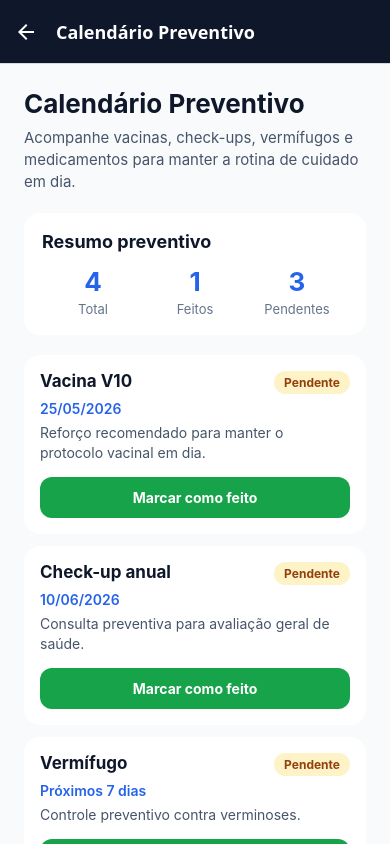
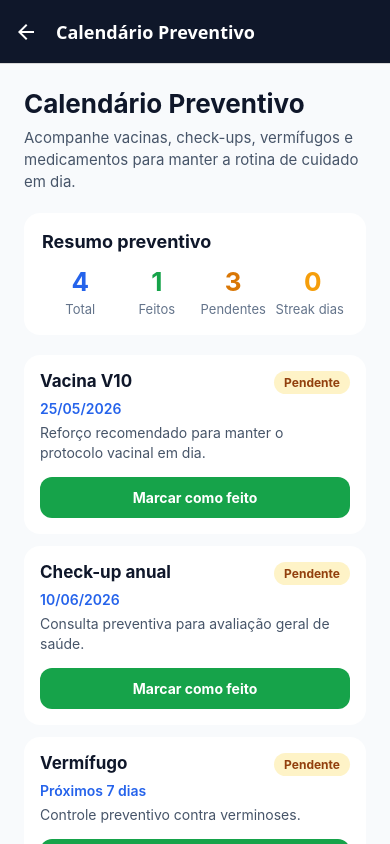
Before and after one commit to PetCare-HUB/Mobile, a React Native app: screen /Preventive in a window 390 px wide. Built offline with nearby package versions, Linux system fonts and the light colour scheme.

Commit message:
feat: implement screens for pet profile, feeder status, and health monitoring with local storage persistence

```diff
--- a/src/screens/PetProfileScreen.tsx
+++ b/src/screens/PetProfileScreen.tsx
@@ -11,11 +11,8 @@ import {
   View,
 } from 'react-native';
 
-import {
-  getPetProfile,
-  removePetProfile,
-  savePetProfile,
-} from '../storage/petStorage';
+import { getPetProfile, removePetProfile, savePetProfile } from '../storage/petStorage';
+import { getPreferences, savePreferences } from '../storage/preferencesStorage';
 
 export function PetProfileScreen() {
   const [nome, setNome] = useState('');
@@ -25,10 +22,14 @@ export function PetProfileScreen() {
   const [peso, setPeso] = useState('');
   const [clinica, setClinica] = useState('');
   const [perfilCarregado, setPerfilCarregado] = useState(false);
+  const [notifAlertas, setNotifAlertas] = useState(true);
+  const [notifPreventivo, setNotifPreventivo] = useState(true);
+  const [notifRacao, setNotifRacao] = useState(true);
 
   useEffect(() => {
     async function carregarPerfilSalvo() {
       const perfilSalvo = await getPetProfile();
+      const prefs = await getPreferences();
 
       if (perfilSalvo) {
         setNome(perfilSalvo.nome);
@@ -39,9 +40,14 @@ export function PetProfileScreen() {
         setClinica(perfilSalvo.clinica);
       }
 
+      if (prefs) {
+        setNotifAlertas(prefs.notifAlertas);
+        setNotifPreventivo(prefs.notifPreventivo);
+        setNotifRacao(prefs.notifRacao);
+      }
+
       setPerfilCarregado(true);
     }
-
     carregarPerfilSalvo();
   }, []);
 
@@ -50,18 +56,9 @@ export function PetProfileScreen() {
       Alert.alert('Atenção', 'Preencha todos os campos antes de salvar.');
       return;
     }
-
-    const perfil = {
-      nome,
-      especie,
-      raca,
-      idade,
-      peso,
-      clinica,
-    };
-
     try {
-      await savePetProfile(perfil);
+      await savePetProfile({ nome, especie, raca, idade, peso, clinica });
+      await savePreferences({ notifAlertas, notifPreventivo, notifRacao });
       Alert.alert('Sucesso', 'Perfil do pet salvo no dispositivo.');
     } catch {
       Alert.alert('Erro', 'Não foi possível salvar o perfil do pet.');
@@ -75,7 +72,6 @@ export function PetProfileScreen() {
     setIdade('');
     setPeso('');
     setClinica('');
-
     try {
       await removePetProfile();
       Alert.alert('Perfil removido', 'Os dados salvos foram apagados.');
@@ -103,7 +99,6 @@ export function PetProfileScreen() {
         keyboardShouldPersistTaps="handled"
       >
         <Text style={styles.title}>Perfil do Pet</Text>
-
         <Text style={styles.subtitle}>
           Cadastre os dados principais do pet. Essas informações serão salvas
           localmente com AsyncStorage.
@@ -111,54 +106,22 @@ export function PetProfileScreen() {
 
         <View style={styles.form}>
           <Text style={styles.label}>Nome do pet</Text>
-          <TextInput
-            style={styles.input}
-            placeholder="Ex: Rex"
-            value={nome}
-            onChangeText={setNome}
-          />
+          <TextInput style={styles.input} placeholder="Ex: Rex" value={nome} onChangeText={setNome} />
 
           <Text style={styles.label}>Espécie</Text>
-          <TextInput
-            style={styles.input}
-            placeholder="Ex: Cachorro"
-            value={especie}
-            onChangeText={setEspecie}
-          />
+          <TextInput style={styles.input} placeholder="Ex: Cachorro" value={especie} onChangeText={setEspecie} />
 
           <Text style={styles.label}>Raça</Text>
-          <TextInput
-            style={styles.input}
-            placeholder="Ex: Golden Retriever"
-            value={raca}
-            onChangeText={setRaca}
-          />
+          <TextInput style={styles.input} placeholder="Ex: Golden Retriever" value={raca} onChangeText={setRaca} />
 
           <Text style={styles.label}>Idade</Text>
-          <TextInput
-            style={styles.input}
-            placeholder="Ex: 4"
-            value={idade}
-            onChangeText={setIdade}
-            keyboardType="numeric"
-          />
+          <TextInput style={styles.input} placeholder="Ex: 4" value={idade} onChangeText={setIdade} keyboardType="numeric" />
 
           <Text style={styles.label}>Peso em kg</Text>
-          <TextInput
-            style={styles.input}
-            placeholder="Ex: 28.5"
-            value={peso}
-            onChangeText={setPeso}
-            keyboardType="decimal-pad"
-          />
+          <TextInput style={styles.input} placeholder="Ex: 28.5" value={peso} onChangeText={setPeso} keyboardType="decimal-pad" />
 
           <Text style={styles.label}>Clínica vinculada</Text>
-          <TextInput
-            style={styles.input}
-            placeholder="Ex: Clínica Clyvo Vet"
-            value={clinica}
-            onChangeText={setClinica}
-          />
+          <TextInput style={styles.input} placeholder="Ex: Clínica Clyvo Vet" value={clinica} onChangeText={setClinica} />
 
           <TouchableOpacity style={styles.button} onPress={salvarPerfil}>
             <Text style={styles.buttonText}>Salvar perfil</Text>
@@ -171,39 +134,36 @@ export function PetProfileScreen() {
 
         <View style={styles.previewCard}>
           <Text style={styles.previewTitle}>Prévia em tempo real</Text>
+          <Text style={styles.previewText}>Nome: <Text style={styles.previewStrong}>{nome || 'Não informado'}</Text></Text>
+          <Text style={styles.previewText}>Espécie: <Text style={styles.previewStrong}>{especie || 'Não informada'}</Text></Text>
+          <Text style={styles.previewText}>Raça: <Text style={styles.previewStrong}>{raca || 'Não informada'}</Text></Text>
+          <Text style={styles.previewText}>Idade: <Text style={styles.previewStrong}>{idade || 'Não informada'}</Text></Text>
+          <Text style={styles.previewText}>Peso: <Text style={styles.previewStrong}>{peso || 'Não informado'}</Text></Text>
+          <Text style={styles.previewText}>Clínica: <Text style={styles.previewStrong}>{clinica || 'Não informada'}</Text></Text>
+        </View>
 
-          <Text style={styles.previewText}>
-            Nome: <Text style={styles.previewStrong}>{nome || 'Não informado'}</Text>
-          </Text>
+        <View style={styles.prefsCard}>
+          <Text style={styles.prefsTitle}>Preferências de notificação</Text>
+          <Text style={styles.prefsSubtitle}>Salvo localmente no AsyncStorage</Text>
 
-          <Text style={styles.previewText}>
-            Espécie:{' '}
-            <Text style={styles.previewStrong}>{especie || 'Não informada'}</Text>
-          </Text>
-
-          <Text style={styles.previewText}>
-            Raça: <Text style={styles.previewStrong}>{raca || 'Não informada'}</Text>
-          </Text>
-
-          <Text style={styles.previewText}>
-            Idade: <Text style={styles.previewStrong}>{idade || 'Não informada'}</Text>
-          </Text>
-
-          <Text style={styles.previewText}>
-            Peso: <Text style={styles.previewStrong}>{peso || 'Não informado'}</Text>
-          </Text>
-
-          <Text style={styles.previewText}>
-            Clínica:{' '}
-            <Text style={styles.previewStrong}>{clinica || 'Não informada'}</Text>
-          </Text>
+          {[
+            { label: 'Alertas de saúde', value: notifAlertas, toggle: () => setNotifAlertas((v) => !v) },
+            { label: 'Lembretes preventivos', value: notifPreventivo, toggle: () => setNotifPreventivo((v) => !v) },
+            { label: 'Alerta de ração baixa', value: notifRacao, toggle: () => setNotifRacao((v) => !v) },
+          ].map(({ label, value, toggle }) => (
+            <View key={label} style={styles.prefRow}>
+              <Text style={styles.prefLabel}>{label}</Text>
+              <TouchableOpacity onPress={toggle} style={[styles.toggle, value && styles.toggleActive]} activeOpacity={0.8}>
+                <View style={[styles.toggleThumb, value && styles.toggleThumbActive]} />
+              </TouchableOpacity>
+            </View>
+          ))}
         </View>
 
         <View style={styles.infoCard}>
           <Text style={styles.infoTitle}>Requisito atendido</Text>
           <Text style={styles.infoText}>
-            Os dados digitados são salvos localmente e carregados novamente ao
-            abrir o aplicativo.
+            Os dados digitados são salvos localmente e carregados novamente ao abrir o aplicativo.
           </Text>
         </View>
       </ScrollView>
@@ -212,120 +172,34 @@ export function PetProfileScreen() {
 }
 
 const styles = StyleSheet.create({
-  keyboardContainer: {
-    flex: 1,
-    backgroundColor: '#F8FAFC',
-  },
-  container: {
-    flex: 1,
-  },
-  content: {
-    padding: 24,
-    paddingBottom: 40,
-  },
-  loadingContainer: {
-    flex: 1,
-    backgroundColor: '#F8FAFC',
-    alignItems: 'center',
-    justifyContent: 'center',
-  },
-  loadingText: {
-    fontSize: 16,
-    color: '#475569',
-  },
-  title: {
-    fontSize: 26,
-    fontWeight: 'bold',
-    color: '#0F172A',
-    marginBottom: 8,
-  },
-  subtitle: {
-    fontSize: 15,
-    color: '#475569',
-    lineHeight: 22,
-    marginBottom: 24,
-  },
-  form: {
-    backgroundColor: '#FFFFFF',
-    padding: 18,
-    borderRadius: 16,
-    marginBottom: 20,
-  },
-  label: {
-    fontSize: 14,
-    fontWeight: '600',
-    color: '#334155',
-    marginBottom: 6,
-  },
-  input: {
-    borderWidth: 1,
-    borderColor: '#CBD5E1',
-    borderRadius: 12,
-    padding: 14,
-    fontSize: 16,
-    color: '#0F172A',
-    marginBottom: 14,
-    backgroundColor: '#FFFFFF',
-  },
-  button: {
-    backgroundColor: '#2563EB',
-    padding: 16,
-    borderRadius: 12,
-    marginTop: 6,
-  },
-  buttonText: {
-    color: '#FFFFFF',
-    fontWeight: 'bold',
-    textAlign: 'center',
-    fontSize: 16,
-  },
-  clearButton: {
-    borderWidth: 1,
-    borderColor: '#EF4444',
-    padding: 16,
-    borderRadius: 12,
-    marginTop: 12,
-  },
-  clearButtonText: {
-    color: '#EF4444',
-    fontWeight: 'bold',
-    textAlign: 'center',
-    fontSize: 16,
-  },
-  previewCard: {
-    backgroundColor: '#E0F2FE',
-    padding: 18,
-    borderRadius: 16,
-    marginBottom: 16,
-  },
-  previewTitle: {
-    fontSize: 18,
-    fontWeight: 'bold',
-    color: '#075985',
-    marginBottom: 12,
-  },
-  previewText: {
-    fontSize: 15,
-    color: '#0F172A',
-    marginBottom: 6,
-  },
-  previewStrong: {
-    fontWeight: 'bold',
-  },
-  infoCard: {
-    backgroundColor: '#DCFCE7',
-    padding: 18,
-    borderRadius: 16,
-  },
-  infoTitle: {
-    fontSize: 16,
-    fontWeight: 'bold',
-    color: '#166534',
-    marginBottom: 6,
-  },
-  infoText: {
-    fontSize: 14,
-    color: '#166534',
-    lineHeight: 20,
-  },
+  keyboardContainer: { flex: 1, backgroundColor: '#F8FAFC' },
+  container: { flex: 1 },
+  content: { padding: 24, paddingBottom: 40 },
+  loadingContainer: { flex: 1, backgroundColor: '#F8FAFC', alignItems: 'center', justifyContent: 'center' },
+  loadingText: { fontSize: 16, color: '#475569' },
+  title: { fontSize: 26, fontWeight: 'bold', color: '#0F172A', marginBottom: 8 },
+  subtitle: { fontSize: 15, color: '#475569', lineHeight: 22, marginBottom: 24 },
+  form: { backgroundColor: '#FFFFFF', padding: 18, borderRadius: 16, marginBottom: 20 },
+  label: { fontSize: 14, fontWeight: '600', color: '#334155', marginBottom: 6 },
+  input: { borderWidth: 1, borderColor: '#CBD5E1', borderRadius: 12, padding: 14, fontSize: 16, color: '#0F172A', marginBottom: 14, backgroundColor: '#FFFFFF' },
+  button: { backgroundColor: '#2563EB', padding: 16, borderRadius: 12, marginTop: 6 },
+  buttonText: { color: '#FFFFFF', fontWeight: 'bold', textAlign: 'center', fontSize: 16 },
+  clearButton: { borderWidth: 1, borderColor: '#EF4444', padding: 16, borderRadius: 12, marginTop: 12 },
+  clearButtonText: { color: '#EF4444', fontWeight: 'bold', textAlign: 'center', fontSize: 16 },
+  previewCard: { backgroundColor: '#E0F2FE', padding: 18, borderRadius: 16, marginBottom: 16 },
+  previewTitle: { fontSize: 18, fontWeight: 'bold', color: '#075985', marginBottom: 12 },
+  previewText: { fontSize: 15, color: '#0F172A', marginBottom: 6 },
+  previewStrong: { fontWeight: 'bold' },
+  prefsCard: { backgroundColor: '#FFFFFF', padding: 18, borderRadius: 16, marginBottom: 16 },
+  prefsTitle: { fontSize: 17, fontWeight: 'bold', color: '#0F172A', marginBottom: 4 },
+  prefsSubtitle: { fontSize: 12, color: '#64748B', marginBottom: 16 },
+  prefRow: { flexDirection: 'row', alignItems: 'center', justifyContent: 'space-between', marginBottom: 16 },
+  prefLabel: { fontSize: 15, color: '#334155', flex: 1 },
+  toggle: { width: 44, height: 24, borderRadius: 12, backgroundColor: '#CBD5E1', padding: 2, justifyContent: 'center' },
+  toggleActive: { backgroundColor: '#2563EB' },
+  toggleThumb: { width: 20, height: 20, borderRadius: 10, backgroundColor: '#FFFFFF', alignSelf: 'flex-start' },
+  toggleThumbActive: { alignSelf: 'flex-end' },
+  infoCard: { backgroundColor: '#DCFCE7', padding: 18, borderRadius: 16 },
+  infoTitle: { fontSize: 16, fontWeight: 'bold', color: '#166534', marginBottom: 6 },
+  infoText: { fontSize: 14, color: '#166534', lineHeight: 20 },
 });
--- a/src/screens/PreventiveScreen.tsx
+++ b/src/screens/PreventiveScreen.tsx
@@ -1,33 +1,23 @@
 import { useEffect, useState } from 'react';
-import {
-  Alert,
-  ScrollView,
-  StyleSheet,
-  Text,
-  TouchableOpacity,
-  View,
-} from 'react-native';
+import { Alert, ScrollView, StyleSheet, Text, TouchableOpacity, View } from 'react-native';
 
 import { PreventiveItem } from '../components/PreventiveItem';
-import {
-  getPreventiveItems,
-  resetPreventiveItems,
-  savePreventiveItems,
-} from '../storage/preventiveStorage';
+import { getPreventiveItems, resetPreventiveItems, savePreventiveItems, getStreak } from '../storage/preventiveStorage';
 import type { PreventiveItemType } from '../types/pet';
 
 export function PreventiveScreen() {
   const [items, setItems] = useState<PreventiveItemType[]>([]);
   const [loading, setLoading] = useState(true);
+  const [streak, setStreak] = useState(0);
 
   useEffect(() => {
     async function carregarItens() {
       const itensSalvos = await getPreventiveItems();
-
+      const streakAtual = await getStreak();
       setItems(itensSalvos);
+      setStreak(streakAtual);
       setLoading(false);
     }
-
     carregarItens();
   }, []);
 
@@ -39,21 +29,18 @@ export function PreventiveScreen() {
     const updatedItems = items.map((item) =>
       item.id === id ? { ...item, done: !item.done } : item
     );
-
     setItems(updatedItems);
     await savePreventiveItems(updatedItems);
+    setStreak(await getStreak());
   }
 
   async function resetarCalendario() {
     await resetPreventiveItems();
-
     const itensPadrao = await getPreventiveItems();
+    const streakAtual = await getStreak();
     setItems(itensPadrao);
-
-    Alert.alert(
-      'Calendário resetado',
-      'Os itens preventivos voltaram ao estado inicial.'
-    );
+    setStreak(streakAtual);
+    Alert.alert('Calendário resetado', 'Os itens preventivos voltaram ao estado inicial.');
   }
 
   if (loading) {
@@ -67,7 +54,6 @@ export function PreventiveScreen() {
   return (
     <ScrollView style={styles.container} contentContainerStyle={styles.content}>
       <Text style={styles.title}>Calendário Preventivo</Text>
-
       <Text style={styles.subtitle}>
         Acompanhe vacinas, check-ups, vermífugos e medicamentos para manter a
         rotina de cuidado em dia.
@@ -75,21 +61,22 @@ export function PreventiveScreen() {
 
       <View style={styles.summaryCard}>
         <Text style={styles.summaryTitle}>Resumo preventivo</Text>
-
         <View style={styles.summaryRow}>
           <View style={styles.summaryItem}>
             <Text style={styles.summaryNumber}>{totalItems}</Text>
             <Text style={styles.summaryLabel}>Total</Text>
           </View>
-
           <View style={styles.summaryItem}>
-            <Text style={styles.summaryNumber}>{completedItems}</Text>
+            <Text style={[styles.summaryNumber, { color: '#16A34A' }]}>{completedItems}</Text>
             <Text style={styles.summaryLabel}>Feitos</Text>
           </View>
-
           <View style={styles.summaryItem}>
-            <Text style={styles.summaryNumber}>{pendingItems}</Text>
+            <Text style={[styles.summaryNumber, { color: '#D97706' }]}>{pendingItems}</Text>
             <Text style={styles.summaryLabel}>Pendentes</Text>
+          </View>
+          <View style={styles.summaryItem}>
+            <Text style={[styles.summaryNumber, { color: '#F59E0B' }]}> {streak}</Text>
+            <Text style={styles.summaryLabel}>Streak dias</Text>
           </View>
         </View>
       </View>
@@ -112,7 +99,7 @@ export function PreventiveScreen() {
       <View style={styles.infoCard}>
         <Text style={styles.infoTitle}>Persistência local ativa</Text>
         <Text style={styles.infoText}>
-          Os status de feito e pendente são salvos com AsyncStorage e continuam
+          Os status e o streak de adesão são salvos com AsyncStorage e continuam
           após recarregar o aplicativo.
         </Text>
       </View>
@@ -121,94 +108,21 @@ export function PreventiveScreen() {
 }
 
 const styles = StyleSheet.create({
-  container: {
-    flex: 1,
-    backgroundColor: '#F8FAFC',
-  },
-  content: {
-    padding: 24,
-    paddingBottom: 40,
-  },
-  loadingContainer: {
-    flex: 1,
-    backgroundColor: '#F8FAFC',
-    alignItems: 'center',
-    justifyContent: 'center',
-  },
-  loadingText: {
-    fontSize: 16,
-    color: '#475569',
-  },
-  title: {
-    fontSize: 26,
-    fontWeight: 'bold',
-    color: '#0F172A',
-    marginBottom: 8,
-  },
-  subtitle: {
-    fontSize: 15,
-    color: '#475569',
-    lineHeight: 22,
-    marginBottom: 20,
-  },
-  summaryCard: {
-    backgroundColor: '#FFFFFF',
-    padding: 18,
-    borderRadius: 16,
-    marginBottom: 20,
-  },
-  summaryTitle: {
-    fontSize: 18,
-    fontWeight: 'bold',
-    color: '#0F172A',
-    marginBottom: 14,
-  },
-  summaryRow: {
-    flexDirection: 'row',
-    justifyContent: 'space-between',
-  },
-  summaryItem: {
-    alignItems: 'center',
-    flex: 1,
-  },
-  summaryNumber: {
-    fontSize: 26,
-    fontWeight: 'bold',
-    color: '#2563EB',
-  },
-  summaryLabel: {
-    fontSize: 13,
-    color: '#64748B',
-    marginTop: 4,
-  },
-  resetButton: {
-    borderWidth: 1,
-    borderColor: '#EF4444',
-    padding: 16,
-    borderRadius: 14,
-    marginTop: 8,
-    marginBottom: 16,
-  },
-  resetButtonText: {
-    color: '#EF4444',
-    fontWeight: 'bold',
-    textAlign: 'center',
-    fontSize: 15,
-  },
-  infoCard: {
-    backgroundColor: '#DCFCE7',
-    padding: 16,
-    borderRadius: 16,
-  },
-  infoTitle: {
-    fontSize: 16,
-    fontWeight: 'bold',
-    color: '#166534',
-    marginBottom: 6,
-  },
-  infoText: {
-    fontSize: 14,
-    color: '#166534',
-    lineHeight: 20,
-  },
+  container: { flex: 1, backgroundColor: '#F8FAFC' },
+  content: { padding: 24, paddingBottom: 40 },
+  loadingContainer: { flex: 1, backgroundColor: '#F8FAFC', alignItems: 'center', justifyContent: 'center' },
+  loadingText: { fontSize: 16, color: '#475569' },
+  title: { fontSize: 26, fontWeight: 'bold', color: '#0F172A', marginBottom: 8 },
+  subtitle: { fontSize: 15, color: '#475569', lineHeight: 22, marginBottom: 20 },
+  summaryCard: { backgroundColor: '#FFFFFF', padding: 18, borderRadius: 16, marginBottom: 20 },
+  summaryTitle: { fontSize: 18, fontWeight: 'bold', color: '#0F172A', marginBottom: 14 },
+  summaryRow: { flexDirection: 'row', justifyContent: 'space-between' },
+  summaryItem: { alignItems: 'center', flex: 1 },
+  summaryNumber: { fontSize: 26, fontWeight: 'bold', color: '#2563EB' },
+  summaryLabel: { fontSize: 13, color: '#64748B', marginTop: 4 },
+  resetButton: { borderWidth: 1, borderColor: '#EF4444', padding: 16, borderRadius: 14, marginTop: 8, marginBottom: 16 },
+  resetButtonText: { color: '#EF4444', fontWeight: 'bold', textAlign: 'center', fontSize: 15 },
+  infoCard: { backgroundColor: '#DCFCE7', padding: 16, borderRadius: 16 },
+  infoTitle: { fontSize: 16, fontWeight: 'bold', color: '#166534', marginBottom: 6 },
+  infoText: { fontSize: 14, color: '#166534', lineHeight: 20 },
 });
```
